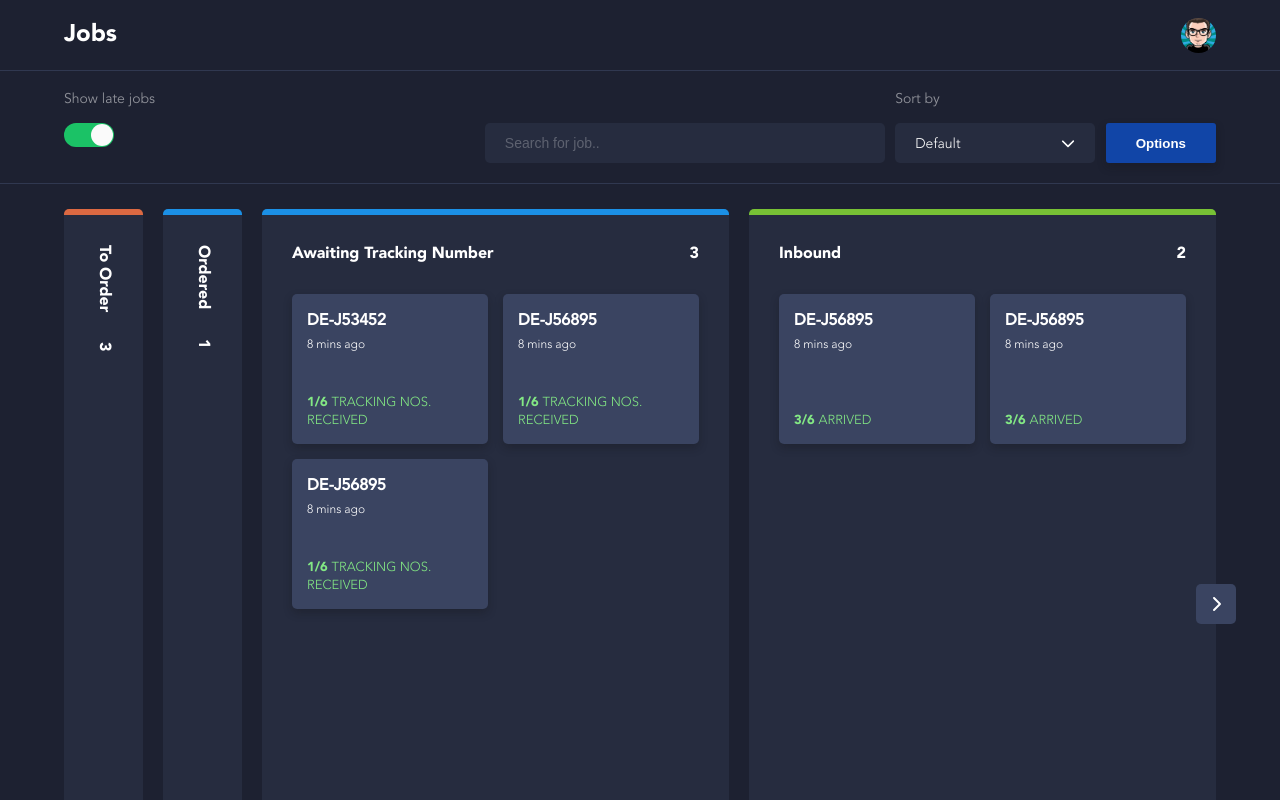
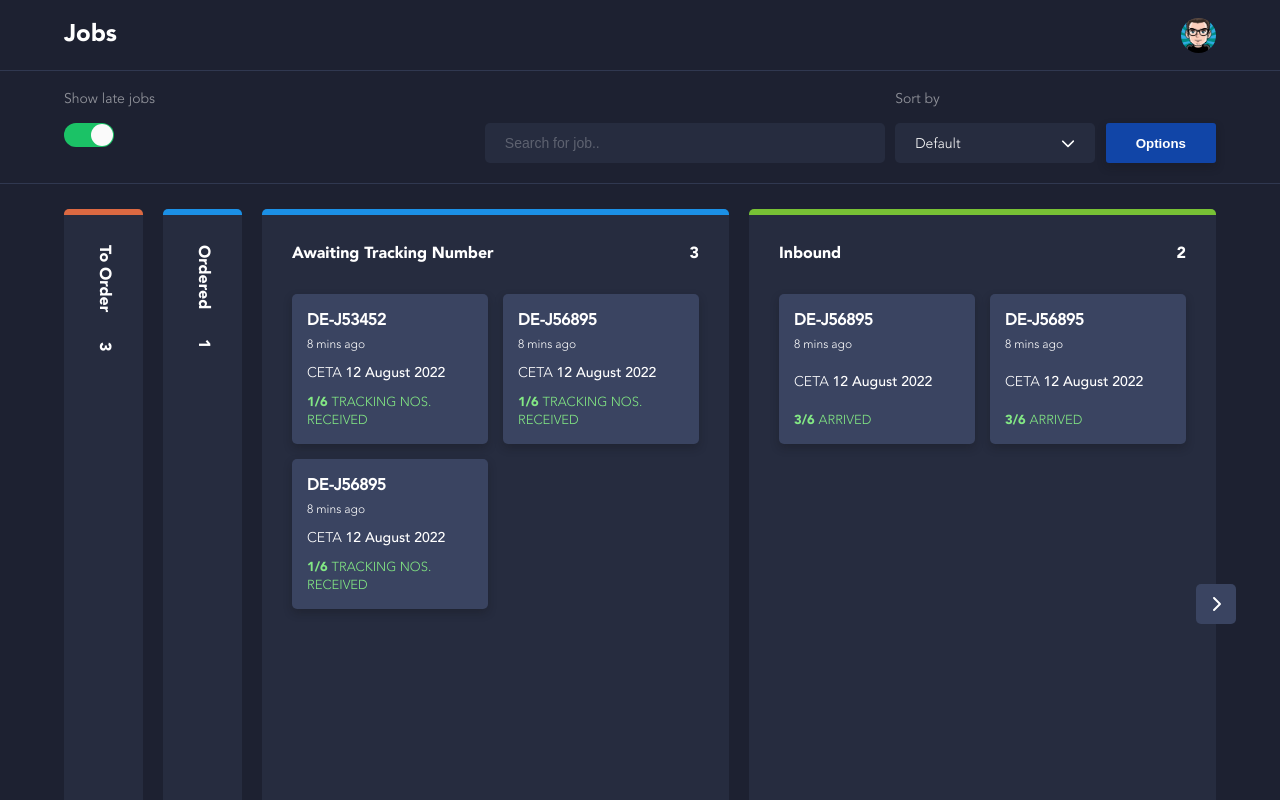
Before and after one commit to emmanuelojiji/jobscreen, a React (Create React App) app: page / in a window 1280 px wide. Shown: the top 800 px of the page. Built offline with nearby package versions, Linux system fonts and the light colour scheme.

Commit message:
CETA added to jobcard

```diff
--- a/src/AllJobs.js
+++ b/src/AllJobs.js
@@ -21,6 +21,7 @@ export const AllJobs = [
     late: false,
     category: "awaiting_tracking",
     country_flag: "🇸🇪",
+    ceta: "12 August 2022",
   },
 
   {
@@ -37,7 +38,8 @@ export const AllJobs = [
     late: true,
     category: "ordered",
     country_flag: "🇪🇸",
-    amount: "3/6"
+    amount: "3/6",
+    ceta: "12 August 2022",
   },
 
   {
@@ -46,6 +48,7 @@ export const AllJobs = [
     late: false,
     category: "awaiting_tracking",
     country_flag: "🇬🇧",
+    ceta: "12 August 2022",
   },
 
   {
@@ -54,6 +57,7 @@ export const AllJobs = [
     late: false,
     category: "awaiting_tracking",
     country_flag: "🇬🇧",
+    ceta: "12 August 2022",
   },
 
   {
@@ -62,6 +66,7 @@ export const AllJobs = [
     late: false,
     category: "inbound",
     country_flag: "🇬🇧",
+    ceta: "12 August 2022",
   },
 
   {
@@ -70,6 +75,7 @@ export const AllJobs = [
     late: false,
     category: "inbound",
     country_flag: "🇬🇧",
+    ceta: "12 August 2022",
   },
 ];
 
--- a/src/App.js
+++ b/src/App.js
@@ -378,6 +378,7 @@ function App() {
                                 backgroundColor={job.late && "#D64045"}
                                 displayLateIcon={job.late && "block"}
                                 statusColor={job.late ? "white" : "#83E884"}
+                                cetaDisplay="none"
                               />
                             ))}
                           </>
@@ -415,6 +416,7 @@ function App() {
                                   layout === "extended" ? "150px" : "50px"
                                 }
                                 statusColor={job.late ? "white" : "#83E884"}
+                                ceta="12 August 2022"
                                 fraction="3/6"
                                 suffix="Ordered"
                               />
@@ -440,6 +442,7 @@ function App() {
                                 cardHeight={
                                   layout === "extended" ? "150px" : "50px"
                                 }
+                                ceta="12 August 2022"
                                 statusColor={job.late ? "white" : "#83E884"}
                                 fraction="1/6"
                                 suffix="TRACKING NOS. RECEIVED"
@@ -465,6 +468,7 @@ function App() {
                                 cardHeight={
                                   layout === "extended" ? "150px" : "50px"
                                 }
+                                ceta="12 August 2022"
                                 statusColor={job.late ? "white" : "#83E884"}
                                 fraction="3/6"
                                 suffix="ARRIVED"
--- a/src/Components/JobCard.js
+++ b/src/Components/JobCard.js
@@ -10,6 +10,8 @@ const JobCard = ({
   tooltipDisplay,
   job_number,
   time,
+  ceta,
+  cetaDisplay,
   statusColor,
   fraction,
   suffix,
@@ -48,6 +50,10 @@ const JobCard = ({
         <>
           <span className="time light">{time}</span>
 
+          <span className="ceta" style={{ display: cetaDisplay }}>
+            CETA <span className="ceta-bold">{ceta}</span>
+          </span>
+
           <span className="status light" style={{ color: statusColor }}>
             <span>
               <span className="fraction bold">{`${fraction}`} </span>
--- a/src/Components/JobCard.scss
+++ b/src/Components/JobCard.scss
@@ -8,10 +8,9 @@
   display: flex;
   flex-direction: column;
   position: relative;
-  z-index:3000;
+  z-index: 3000;
 
   /*max-width: 250px; */
-
 
   transition: 0.2s ease-in-out;
 
@@ -24,20 +23,28 @@
 .job-number {
   color: white;
   font-weight: bold;
-
 }
 
 .time {
   margin-top: 5px;
   color: white;
   font-size: 12px;
-
 }
 
-.status{
+.ceta {
+  margin-top: auto;
+  font-family: "Avenir-Light";
+  font-size: 14px;
+  color: white;
+}
+
+.ceta-bold{
+  font-family: "Avenir-Medium";
+}
+
+.status {
   margin-top: auto;
   font-size: 13px;
-
 }
 
 .late-icon {
@@ -68,8 +75,7 @@
   top: 30px;
   line-height: 1.7;
   visibility: hidden;
-  z-index:1;
-
+  z-index: 1;
 
   .tooltip-bold {
     font-weight: bold;
```
